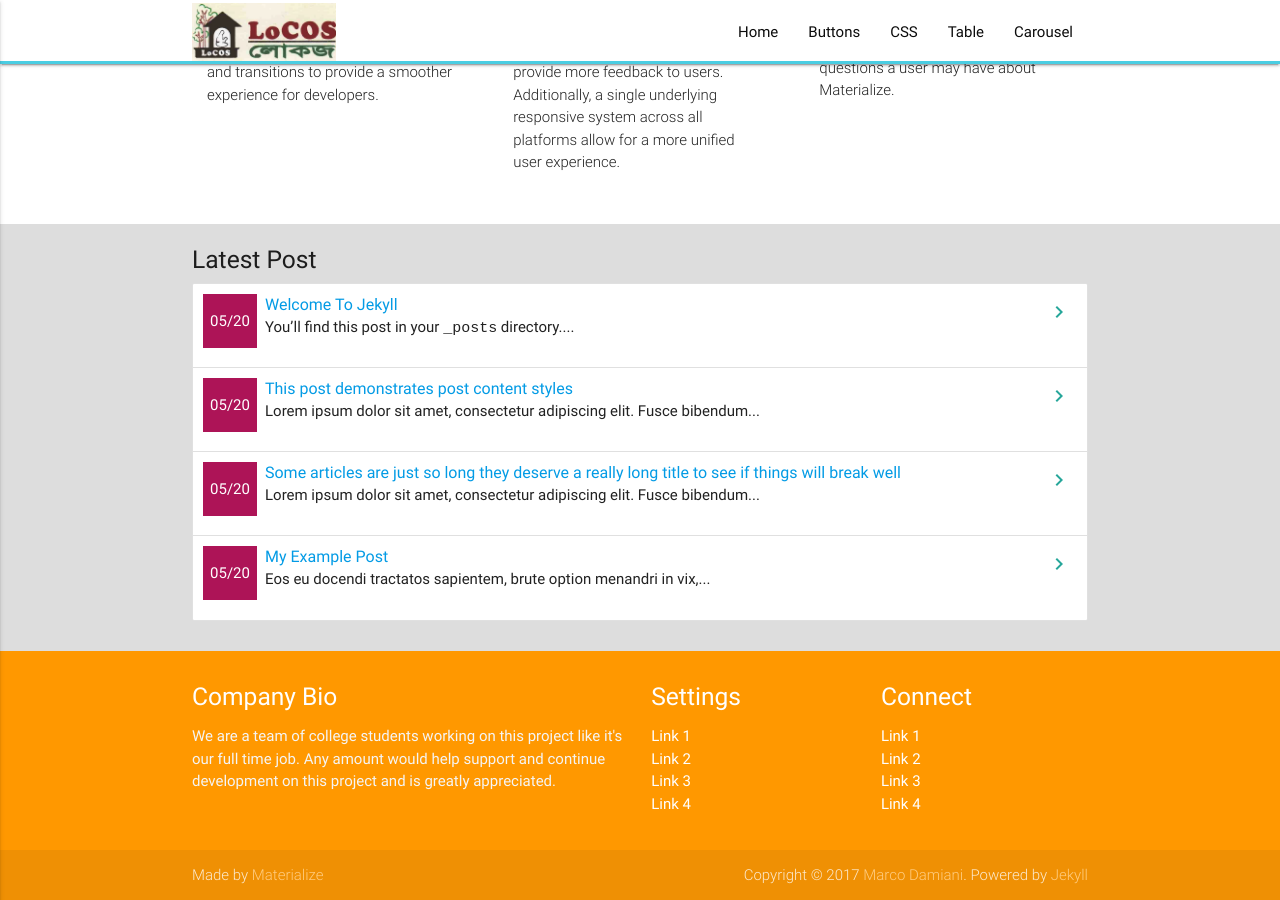
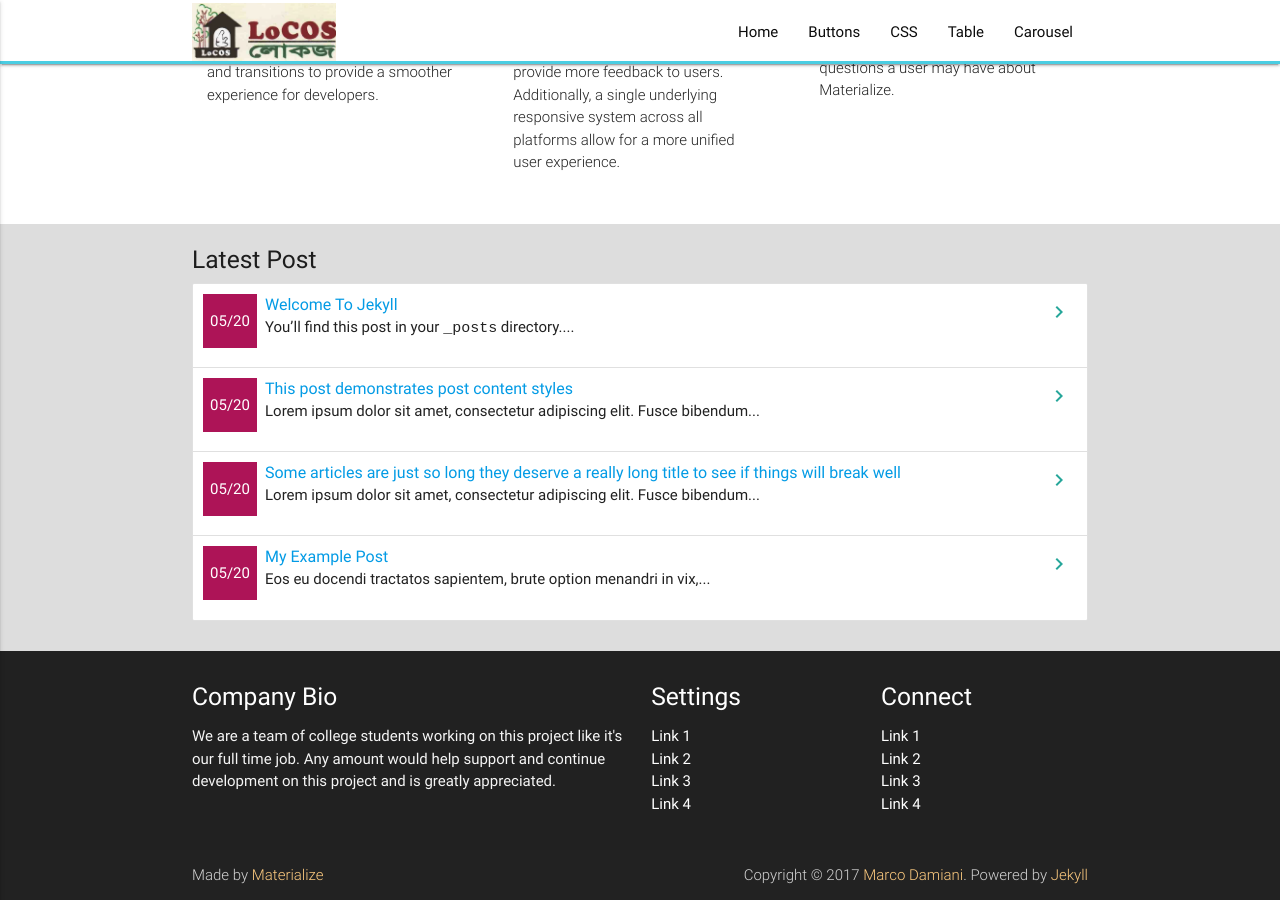
Before and after one commit to locosbd/locosbd.github.io, a Jekyll site: the page built from index.md, in a window 1280 px wide and 900 px high, scrolled down 649 px. Built offline with Jekyll 4.4.1, drawn with Linux system fonts in a browser that asks for light colours.

Commit message:
changed footer bg

```diff
--- a/_includes/footer.html
+++ b/_includes/footer.html
@@ -1,4 +1,4 @@
-  <footer class="page-footer orange">
+  <footer class="page-footer grey darken-4">
     <div class="container">
       <div class="row">
         <div class="col l6 s12">
```
